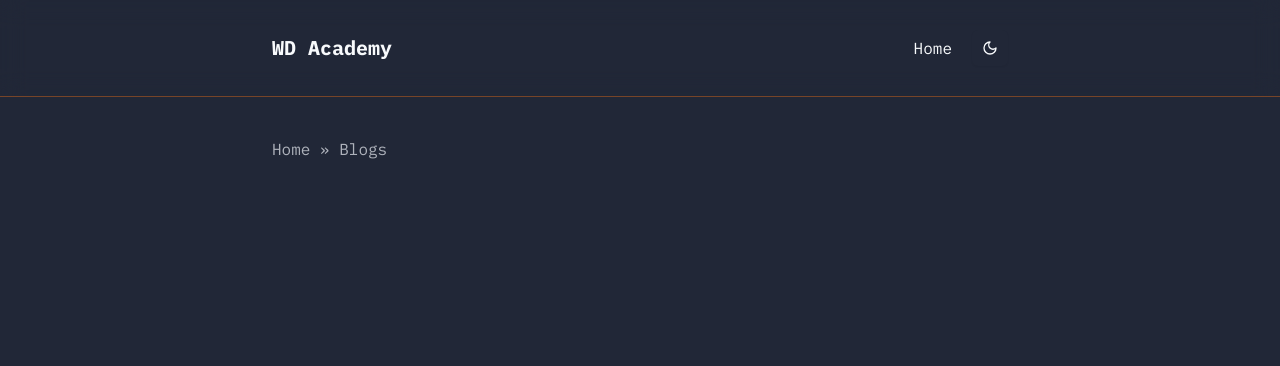
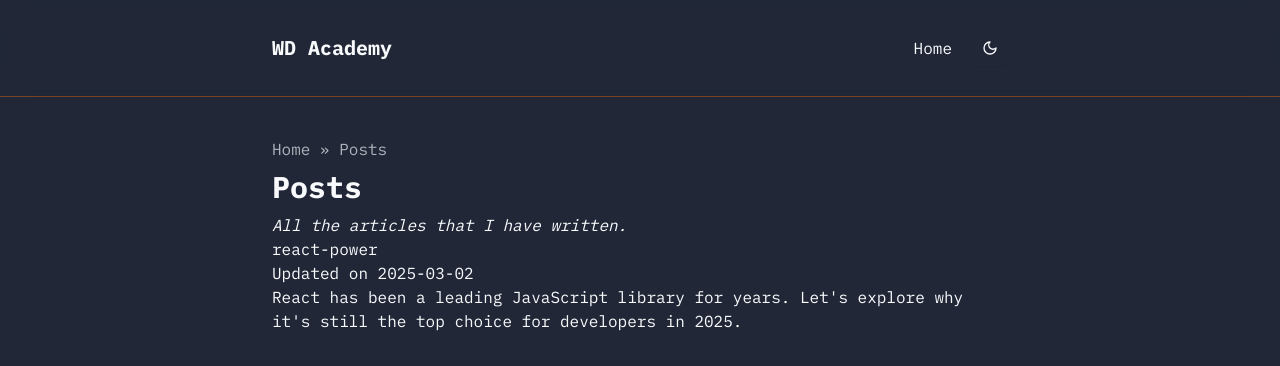
Before and after one commit to dishan1223/blog-app, a Next.js app: page /posts in a window 1280 px wide. Shown: the top 366 px of the page. Built offline with nearby package versions, Linux system fonts and the light colour scheme.

Commit message:
add front matter retrieval
in src/posts/page.jsx file, I implemented a map method to get all the posts inside of src/content dir.

```diff
--- a/src/app/posts/page.jsx
+++ b/src/app/posts/page.jsx
@@ -1,15 +1,32 @@
 import MaxWidthWrapper from "@/components/MaxWidthWrapper";
 import Link from "next/link";
+import {getPosts} from "@/lib/posts"
 
 export default function Blogs(){
+    const posts = getPosts();
+
 	return (
 		<MaxWidthWrapper>
 			<div>
 				<p className="dark:text-[#AEB2BB] text-[#525152] ">
 				<Link href="/"><span className="dark:hover:text-white hover:text-slate-950">Home</span>
-				</Link> » Blogs
+				</Link> » Posts
 				</p>
 
+                <h1 className="font-bold text-3xl py-2">Posts</h1>
+                <p className="italic">All the articles that I have written.</p>
+
+                <div>
+                   {posts.map((post) => (
+                        <div>
+                            <Link href={`/posts/${post.title}`}>
+                                <h2>{post.title}</h2>
+                            </Link>
+                            <p>Updated on {post.date}</p>
+                            <p>{post.description}</p>
+                        </div>
+                   ))}
+                </div>
 			</div>
 		</MaxWidthWrapper>
 	)
--- a/src/content/react-power.mdx
+++ b/src/content/react-power.mdx
@@ -1,5 +1,5 @@
 ---
-title: "The Power of React: Why It's Still Dominating Web Development"
+title: "react-power"
 description: "React has been a leading JavaScript library for years. Let's explore why it's still the top choice for developers in 2025."
 tags: ["React", "Web Development", "JavaScript", "Frontend"]
 date: "2025-03-02"
--- a/src/lib/posts.js
+++ b/src/lib/posts.js
@@ -2,7 +2,7 @@ import fs from 'fs';
 import path from 'path';
 import matter from 'gray-matter';
 
-const postsDirectory = path.join(process.cwd(), 'posts');
+const postsDirectory = path.join(process.cwd(), 'src/content');
 
 /*---
 title: "The Power of React: Why It's Still Dominating Web Development"
```
